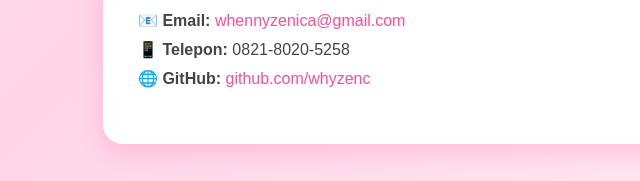
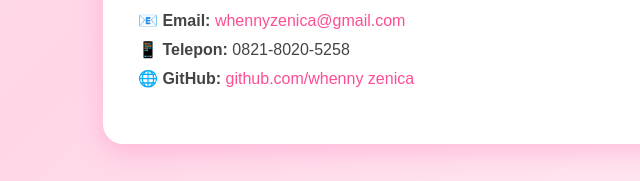
Before and after one commit to whyzenc/API-JSON-HTTP-Endpoint, a website: page views/tentang.html in a window 1280 px wide. Shown: the part 979-1160 px from the top of the page, 102-742 px from the left. Drawn offline with Linux system fonts and the light colour scheme.

Commit message:
Perbaikan dan sinkronisasi final seluruh file proyek berita & cuaca

```diff
--- a/views/tentang.html
+++ b/views/tentang.html
@@ -167,7 +167,7 @@
       <p>
         📧 <b>Email:</b> <a href="mailto:whenyzenica@gmail.com">whennyzenica@gmail.com</a><br>
         📱 <b>Telepon:</b> 0821-8020-5258<br>
-        🌐 <b>GitHub:</b> <a href="https://github.com/whyzenc" target="_blank">github.com/whyzenc</a>
+        🌐 <b>GitHub:</b> <a href="https://github.com/whyzenc" target="_blank">github.com/whenny zenica</a>
       </p>
     </div>
   </div>
```
